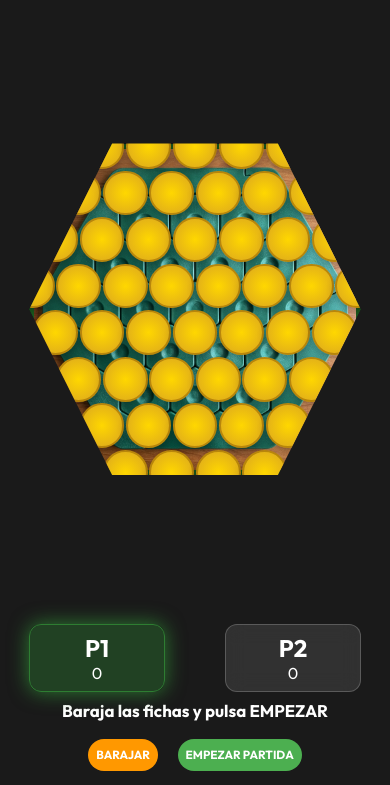
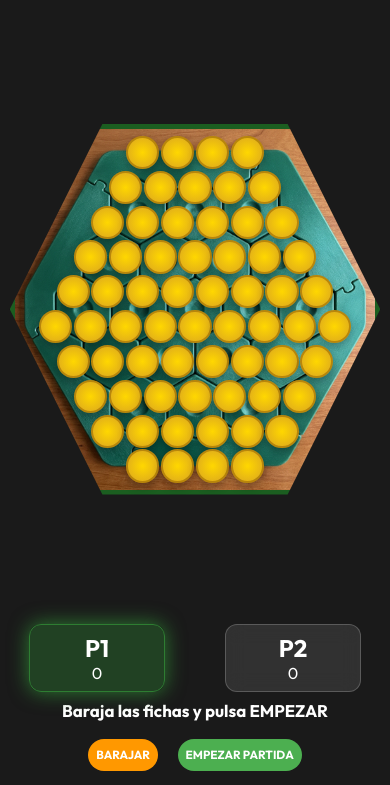
Before and after one commit to newrandom44/FlipChess, an Electron app: page index.html in a window 390 px wide. Both pictures are taken after a click on the button "JUGAR EN LOCAL". Shown: the part 59-844 px from the top of the page. Drawn offline with nearby package versions, Linux system fonts and the light colour scheme; no server answers.

Commit message:
Add files via upload

```diff
--- a/style.css
+++ b/style.css
@@ -293,8 +293,9 @@ body {
     }
 
     .board-wrapper {
-        width: 85vw;
-        height: 85vw;
+        /* FIXED: Wider board for mobile */
+        width: 95vw;
+        height: 95vw;
         max-width: 400px;
         max-height: 400px;
         border-width: 5px;
@@ -302,15 +303,15 @@ body {
     }
 
     .token-container {
-        /* FIXED: Use vw instead of % to prevent collapsing to 0 */
-        width: 11.5vw;
-        height: 11.5vw;
-        max-width: 48px;
-        max-height: 48px;
+        /* FIXED: Smaller tokens (8.5vw) so they stay inside the hexagon */
+        width: 8.5vw;
+        height: 8.5vw;
+        max-width: 40px;
+        max-height: 40px;
     }
 
     .token-front {
-        font-size: 1.5rem;
+        font-size: 4vw;
     }
 
     .player-card {
```
